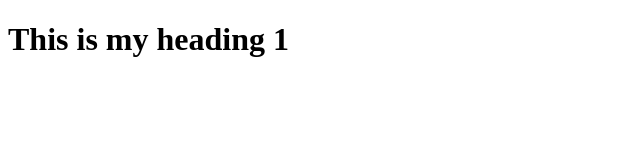
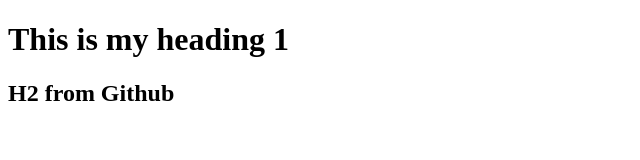
Before and after one commit to Vik-Geerawor/hello-world, a plain HTML site: page index.html in a window 1280 px wide. Shown: the whole page, without its empty margins (0-640 px from the left). Drawn offline with Linux system fonts and the light colour scheme.

Commit message:
Add H2 heading from GitHub

```diff
--- a/index.html
+++ b/index.html
@@ -5,5 +5,6 @@
   </head>
   <body>
     <h1>This is my heading 1</h1>
+    <h2>H2 from Github</h2>
   </body>
 </html>
```
